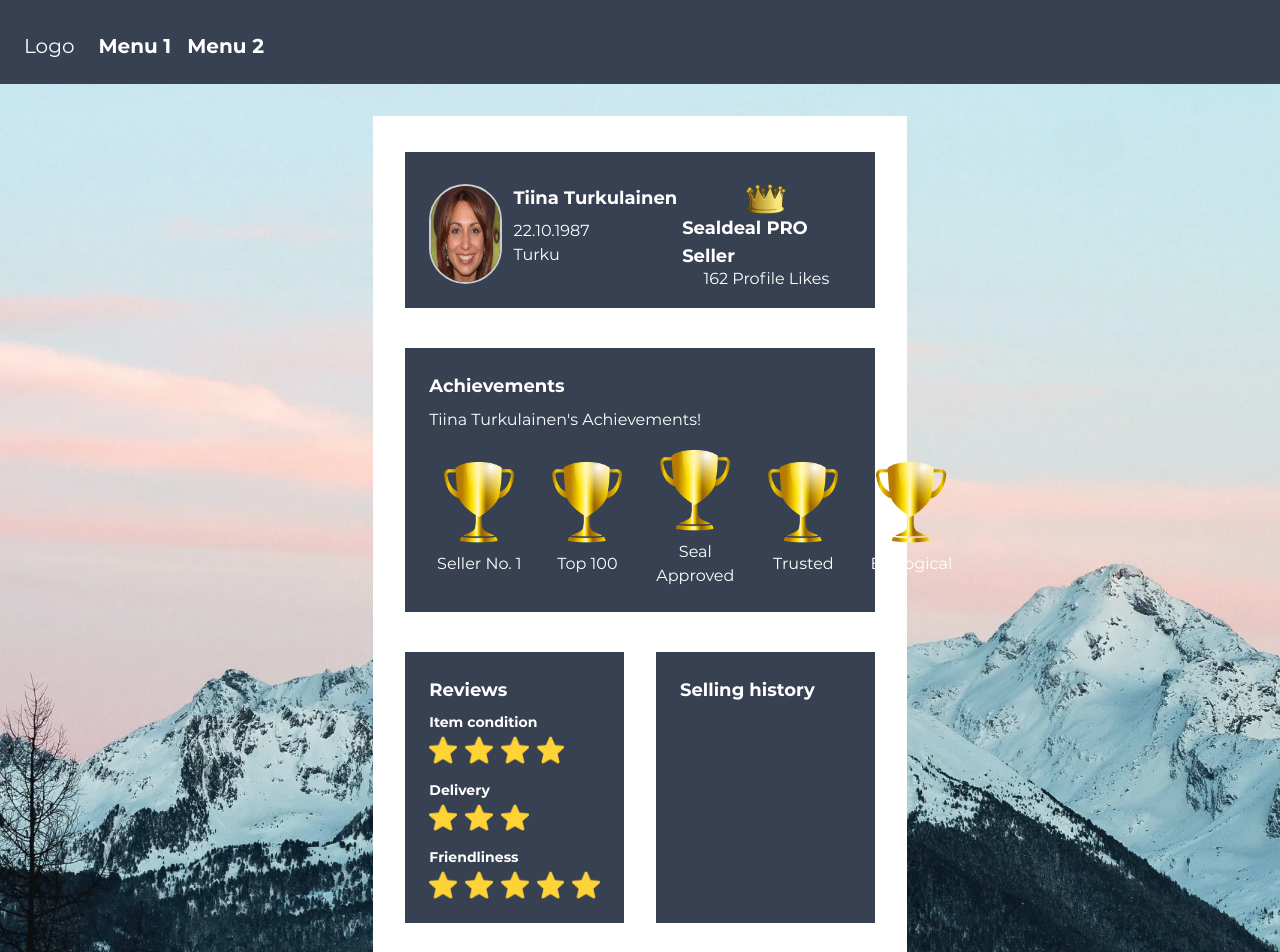
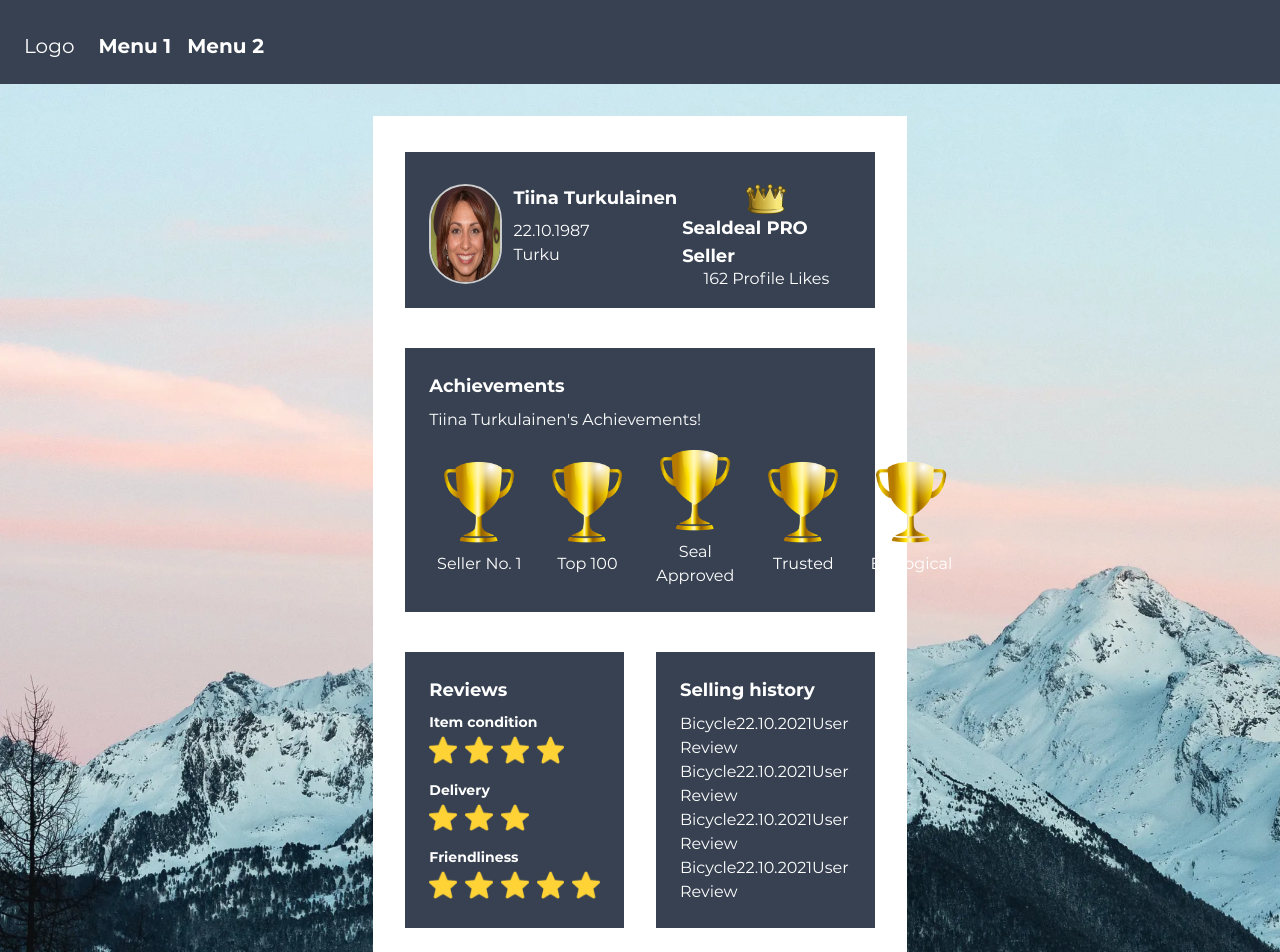
Before and after one commit to randompasi/capstone_sealDeal, a React app in the folder my-app/: page / in a window 1280 px wide. Shown: the top 952 px of the page. Built offline with nearby package versions, Linux system fonts and the light colour scheme.

Commit message:
Update SellingHistory.js

```diff
--- a/my-app/src/ProfilePage/SellingHistory.js
+++ b/my-app/src/ProfilePage/SellingHistory.js
@@ -1,13 +1,64 @@
 import Box from "../Box";
+import {render} from "react-dom";
+
+/**
+ * @param {{list: ProfilePage.History}} props
+ */
+function History(list) {
+	const historyLists = [
+		{
+			id: 0,
+			content: 'Bicycle',
+			date: '22.10.2021',
+			button: 'User Review'
+		},
+		{
+			id: 1,
+			content: 'Bicycle',
+			date: '22.10.2021',
+			button: 'User Review'
+		},
+		{
+			id: 2,
+			content: 'Bicycle',
+			date: '22.10.2021',
+			button: 'User Review'
+		},
+		{
+			id: 3,
+			content: 'Bicycle',
+			date: '22.10.2021',
+			button: 'User Review'
+		}
+	]
+
+	const listAll = historyLists.map(historyList =>
+		<li key={historyList.id}>
+			{historyList.content}
+			{historyList.date}
+			{historyList.button}
+		</li>
+	)
+
+	return (
+		<div>
+			<ul>
+				{listAll}
+			</ul>
+		</div>
+	)
+}
 
 /**
  * @param {ProfilePage.ProfilePageProps} props
  */
 // eslint-disable-next-line no-unused-vars
-export default function SellingHistory(props) {
+export default function SellingHistory(user) {
 	return (
 		<Box className="my-5" title="Selling history">
-			<div className="grid grid-cols-3 w-full"></div>
+			<div className="grid grid-cols-3 w-full">
+				<History list={history} key={history} />
+			</div>
 		</Box>
 	);
 }
```
